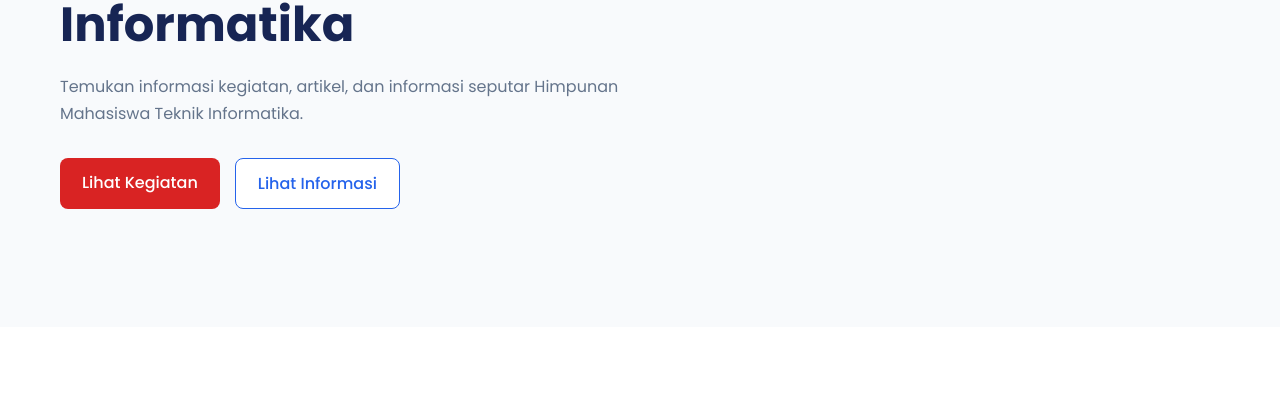
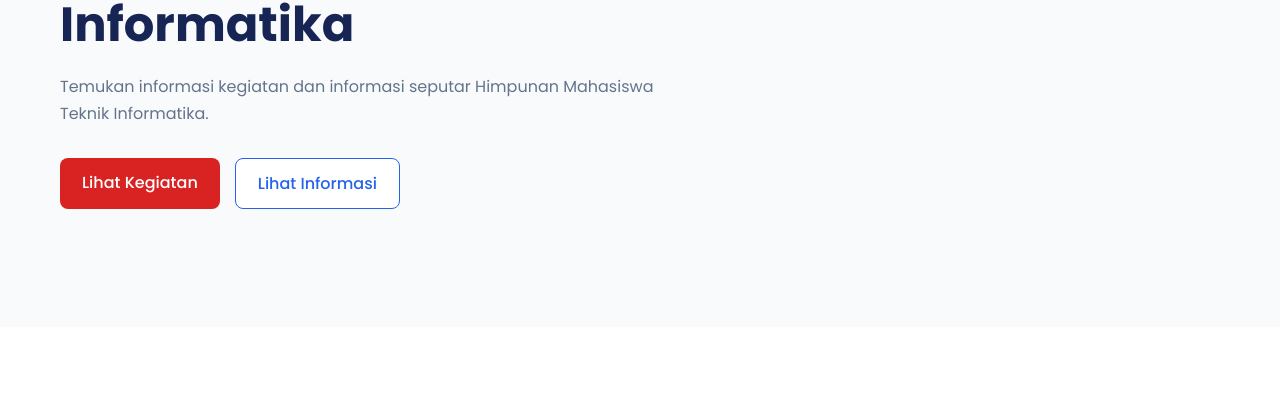
Before and after one commit to Syalini-18/website-hmti, a plain HTML site: page index.html in a window 1280 px wide. Shown: the part 363-774 px from the top of the page. Drawn offline with Linux system fonts and the light colour scheme.

Commit message:
Update hero description

```diff
--- a/index.html
+++ b/index.html
@@ -47,8 +47,8 @@
                     Teknik Informatika
                 </h1>
                 <p>
-                    Temukan informasi kegiatan, artikel, dan informasi
-                    seputar Himpunan Mahasiswa Teknik Informatika.
+                    Temukan informasi kegiatan dan informasi seputar
+                    Himpunan Mahasiswa Teknik Informatika.
                 </p>
 
                 <div class="hero-buttons">
```
